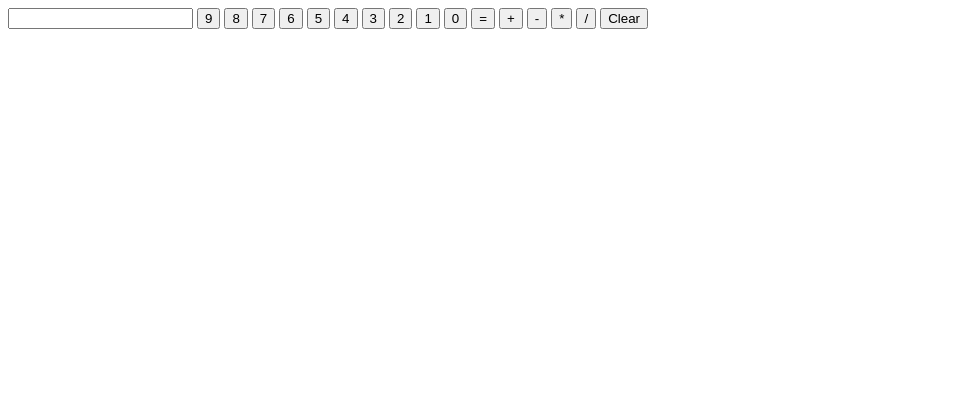
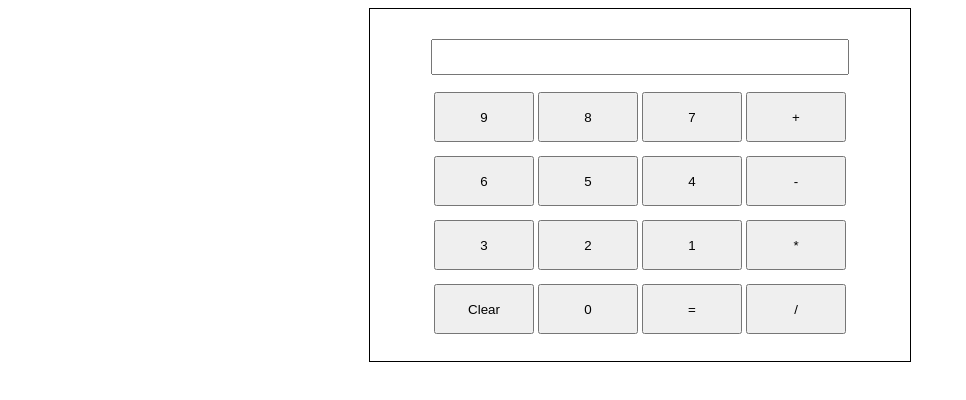
Before and after one commit to BunnyTheLifeguard/simple-calculator, a plain HTML site: page index.html in a window 1280 px wide. Shown: the whole page, without its empty margins (0-966 px from the left). Drawn offline with Linux system fonts and the light colour scheme.

Commit message:
Simple css flexbox

```diff
--- a/index.html
+++ b/index.html
@@ -7,24 +7,34 @@
   <link rel="stylesheet" type="text/css" href="style.css">
 </head>
 <body>
+  <div id='container'>
     <div id="calculator">
       <input type="text", id="display">
+      <div id='row1'>
         <button id="9", class="button">9</button>
         <button id="8", class="button">8</button>
         <button id="7", class="button">7</button>
+        <button id="add", class="button">+</button>
+      </div>
+      <div id='row2'>
         <button id="6", class="button">6</button>
         <button id="5", class="button">5</button>
         <button id="4", class="button">4</button>
+        <button id="subtract", class="button">-</button>
+      </div>
+      <div id='row3'>
         <button id="3", class="button">3</button>
         <button id="2", class="button">2</button>
         <button id="1", class="button">1</button>
+        <button id="multiply", class="button">*</button>
+      </div>
+      <div id='row4'>
+        <button id="clear", class="button">Clear</button>
         <button id="0", class="button">0</button>
         <button id="result", class="button">=</button>
-    <button id="add", class="button">+</button>
-    <button id="subtract", class="button">-</button>
-    <button id="multiply", class="button">*</button>
         <button id="divide", class="button">/</button>
-    <button id="clear", class="button">Clear</button>
+      </div>
+    </div>
   </div>
 </body>
 <script src="script.js"></script>
--- a/script.js
+++ b/script.js
@@ -7,7 +7,9 @@ const divide = (a, b) => a / b;
 
 const display = document.querySelector('#display');
 
-document.querySelectorAll('.button').forEach(button =>
-  button.addEventListener('click', (e) => display.value = (e.target.innerHTML)));
+const value = document.querySelectorAll('.button').forEach(button =>
+  button.addEventListener('click', (e) => e.target.innerHTML));
+
+console.log(value);
 
 operate(add, 40, 2);
--- a/style.css
+++ b/style.css
@@ -0,0 +1,47 @@
+#container {
+  display: flex;
+  justify-content: center;
+}
+
+#calculator {
+  border: 1px solid black;
+  padding: 20px;
+  width: 500px;
+  display: flex;
+  justify-content: center;
+  flex-wrap: wrap;
+}
+
+#display {
+  width:  410px;
+  height: 30px;
+  margin: 10px;
+  display: flex;
+  align-items: flex-start;
+}
+
+.button {
+  height: 50px;
+  width: 100px;
+  margin: 2px;
+}
+
+#row1 {
+  padding: 5px;
+  display: flex;
+}
+
+#row2 {
+  padding: 5px;
+  display: flex;
+}
+
+#row3 {
+  padding: 5px;
+  display: flex;
+}
+
+#row4 {
+  padding: 5px;
+  display: flex;
+}
```
Lines whose indentation alone changed are shown as unchanged.
